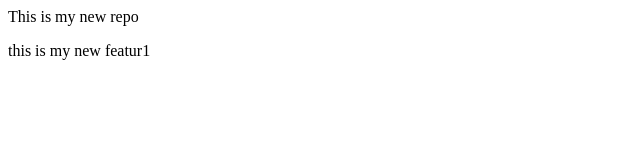
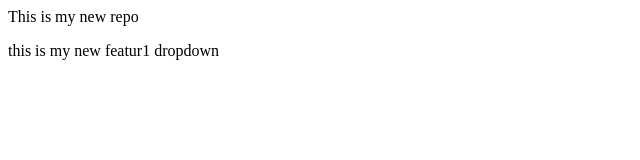
Before and after one commit to faheemk987/Localrepo, a plain HTML site: page index.html in a window 1280 px wide. Shown: the full height of the page, 0-640 px from the left. Drawn offline with Linux system fonts and the light colour scheme.

Commit message:
drpodown

```diff
--- a/index.html
+++ b/index.html
@@ -1,2 +1,2 @@
 <p>This is my new repo</p>
-<p>this is my new featur1</p>
+<p>this is my new featur1 dropdown</p>
```
